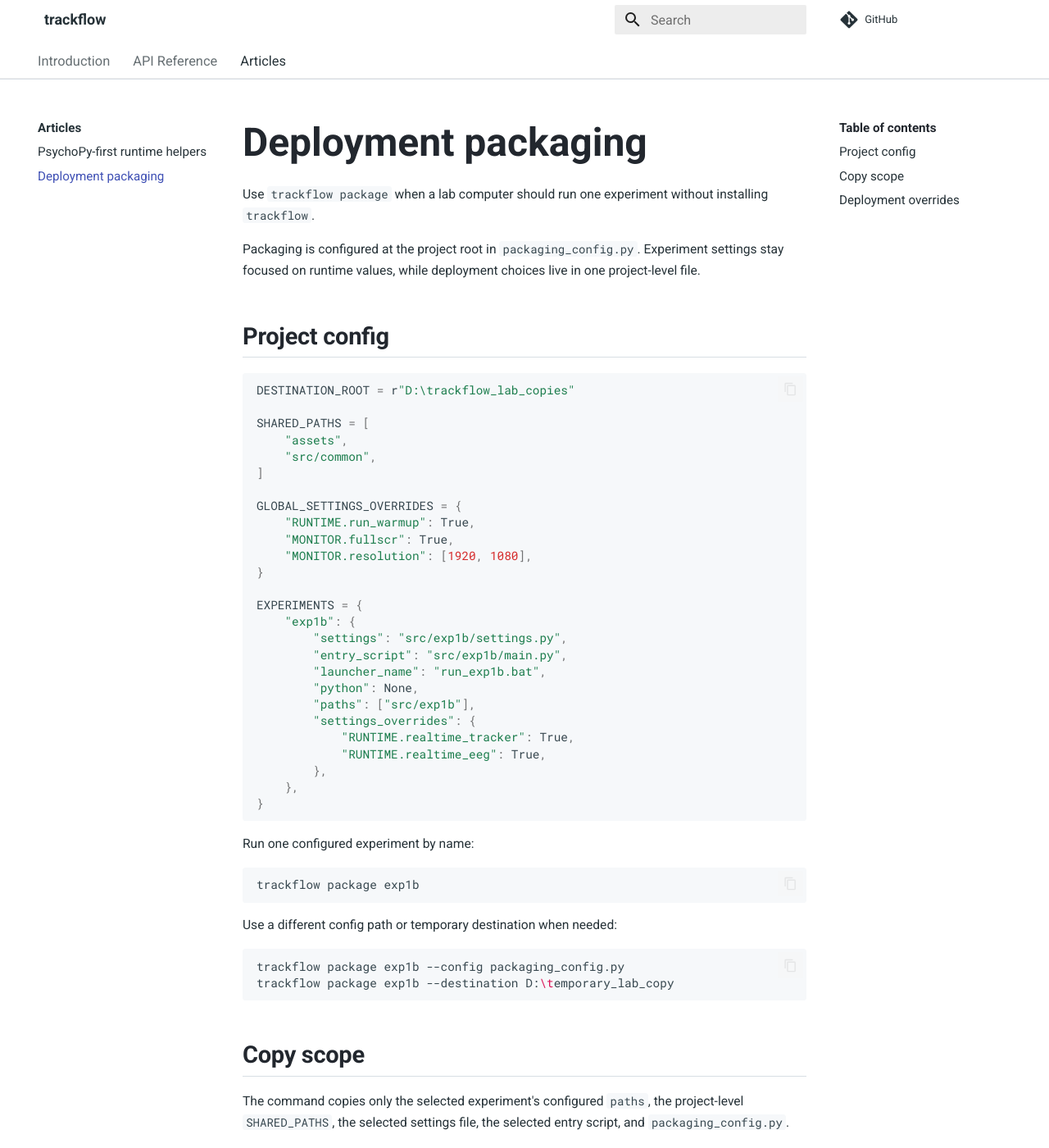
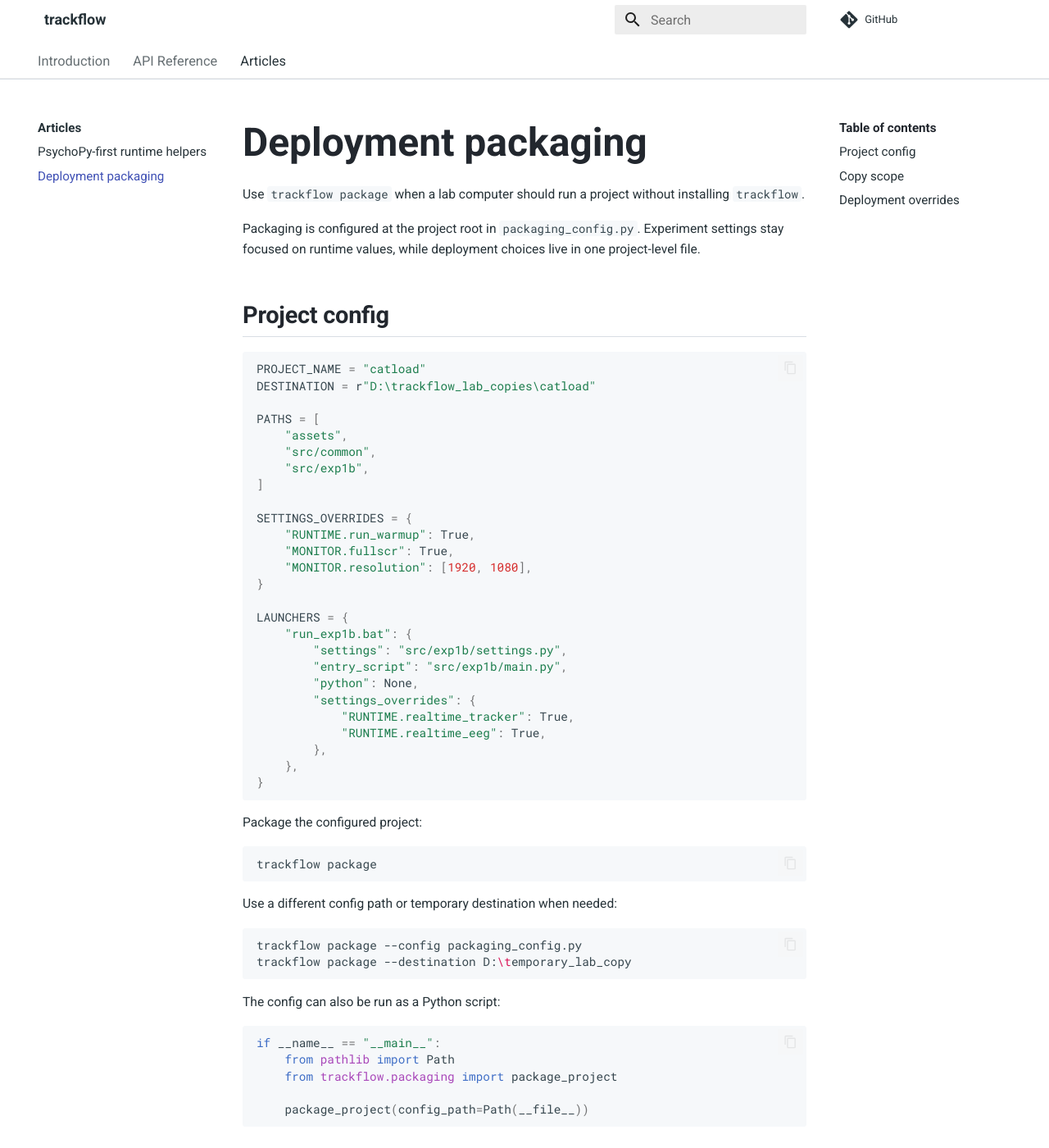
Before and after one commit to chenyu-psy/trackflow, an MkDocs documentation site: the page built from docs/articles/deployment-packaging.md, in a window 1280 px wide and 1400 px high. Shown: the whole window at 82% size. Built offline with MkDocs 1.6.1 and Material for MkDocs 9.7.7, drawn with Linux system fonts in a browser that asks for light colours; comment, search, counter and statistics services are not loaded; some of the changed text lies outside the part shown.

Commit message:
Make packaging project based

````diff
--- a/docs/articles/deployment-packaging.md
+++ b/docs/articles/deployment-packaging.md
@@ -1,6 +1,6 @@
 # Deployment packaging
 
-Use `trackflow package` when a lab computer should run one experiment without
+Use `trackflow package` when a lab computer should run a project without
 installing `trackflow`.
 
 Packaging is configured at the project root in `packaging_config.py`. Experiment
@@ -10,26 +10,26 @@
 ## Project config
 
 ```python
-DESTINATION_ROOT = r"D:\trackflow_lab_copies"
+PROJECT_NAME = "catload"
+DESTINATION = r"D:\trackflow_lab_copies\catload"
 
-SHARED_PATHS = [
+PATHS = [
     "assets",
     "src/common",
+    "src/exp1b",
 ]
 
-GLOBAL_SETTINGS_OVERRIDES = {
+SETTINGS_OVERRIDES = {
     "RUNTIME.run_warmup": True,
     "MONITOR.fullscr": True,
     "MONITOR.resolution": [1920, 1080],
 }
 
-EXPERIMENTS = {
-    "exp1b": {
+LAUNCHERS = {
+    "run_exp1b.bat": {
         "settings": "src/exp1b/settings.py",
         "entry_script": "src/exp1b/main.py",
-        "launcher_name": "run_exp1b.bat",
         "python": None,
-        "paths": ["src/exp1b"],
         "settings_overrides": {
             "RUNTIME.realtime_tracker": True,
             "RUNTIME.realtime_eeg": True,
@@ -38,30 +38,39 @@
 }
 ```
 
-Run one configured experiment by name:
+Package the configured project:
 
 ```bash
-trackflow package exp1b
+trackflow package
 ```
 
 Use a different config path or temporary destination when needed:
 
 ```bash
-trackflow package exp1b --config packaging_config.py
-trackflow package exp1b --destination D:\temporary_lab_copy
+trackflow package --config packaging_config.py
+trackflow package --destination D:\temporary_lab_copy
+```
+
+The config can also be run as a Python script:
+
+```python
+if __name__ == "__main__":
+    from pathlib import Path
+    from trackflow.packaging import package_project
+
+    package_project(config_path=Path(__file__))
 ```
 
 ## Copy scope
 
-The command copies only the selected experiment's configured `paths`, the
-project-level `SHARED_PATHS`, the selected settings file, the selected entry
-script, and `packaging_config.py`.
+The command copies the configured project `PATHS`, every settings file and
+entry script referenced by `LAUNCHERS`, and `packaging_config.py`.
 
 Copied files are selected from git-visible files, so `.gitignore` still controls
 generated files, local data, and other files that should not be deployed.
 
 The command also vendors the current `trackflow` source into the copied project,
-writes `trackflow_vendored.json`, and creates the configured Windows `.bat`
+writes `trackflow_vendored.json`, and creates every configured Windows `.bat`
 launcher.
 
 ## Deployment overrides
@@ -90,12 +99,12 @@
 Override keys use dotted paths:
 
 ```python
-GLOBAL_SETTINGS_OVERRIDES = {
+SETTINGS_OVERRIDES = {
     "MONITOR.fullscr": True,
 }
 
-EXPERIMENTS = {
-    "exp1b": {
+LAUNCHERS = {
+    "run_exp1b.bat": {
         "settings_overrides": {
             "RUNTIME.realtime_tracker": True,
         },
@@ -103,8 +112,8 @@
 }
 ```
 
-Global overrides are applied first. Experiment-specific overrides are applied
-second and take precedence for the same dotted key.
+Project-level overrides are applied first. Launcher-specific overrides are
+applied second and take precedence for the same dotted key.
 
 `trackflow` does not do broad keyword replacement. If a target block or key is
 missing, or if the settings block is not a literal dictionary, packaging fails
````
Also changed, not shown: CHANGELOG.md (+4 -4 lines), README.md (+22 -12 lines), 3 other files.
